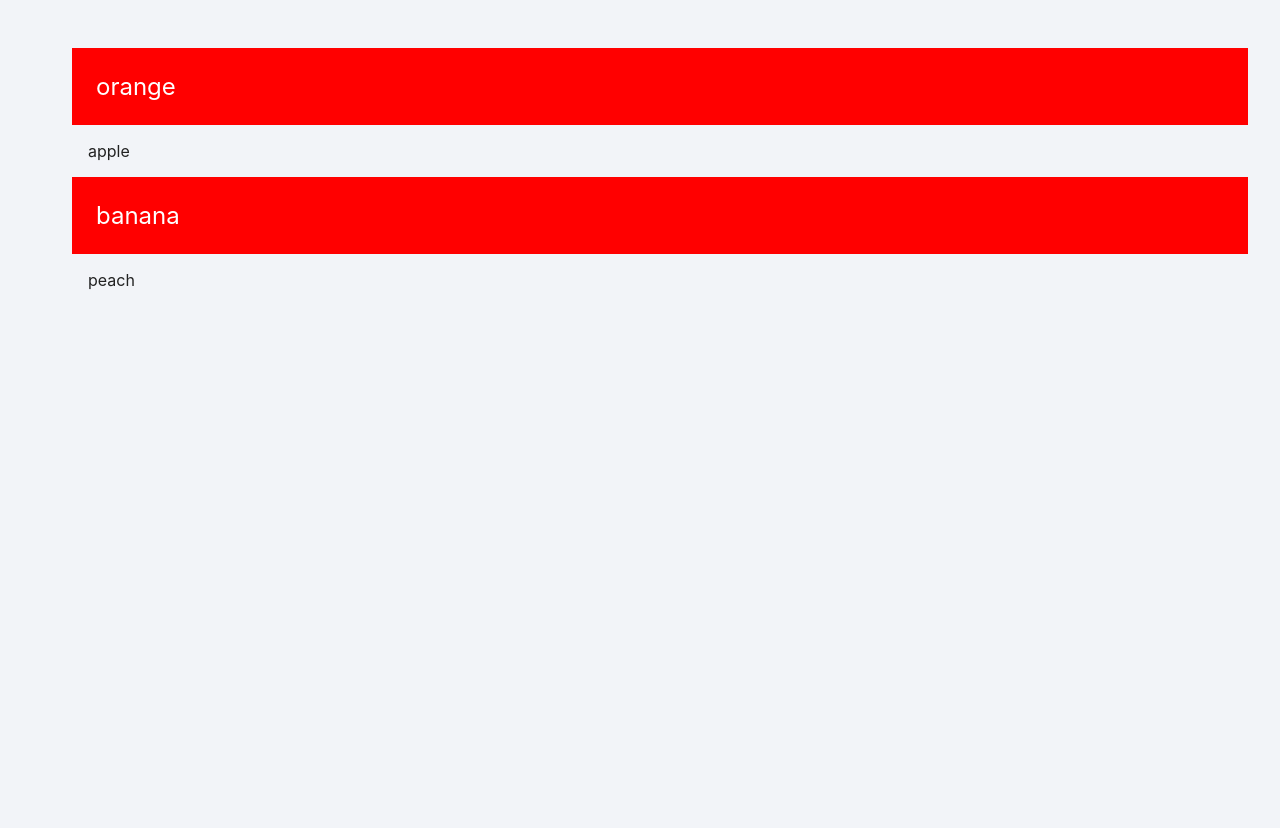
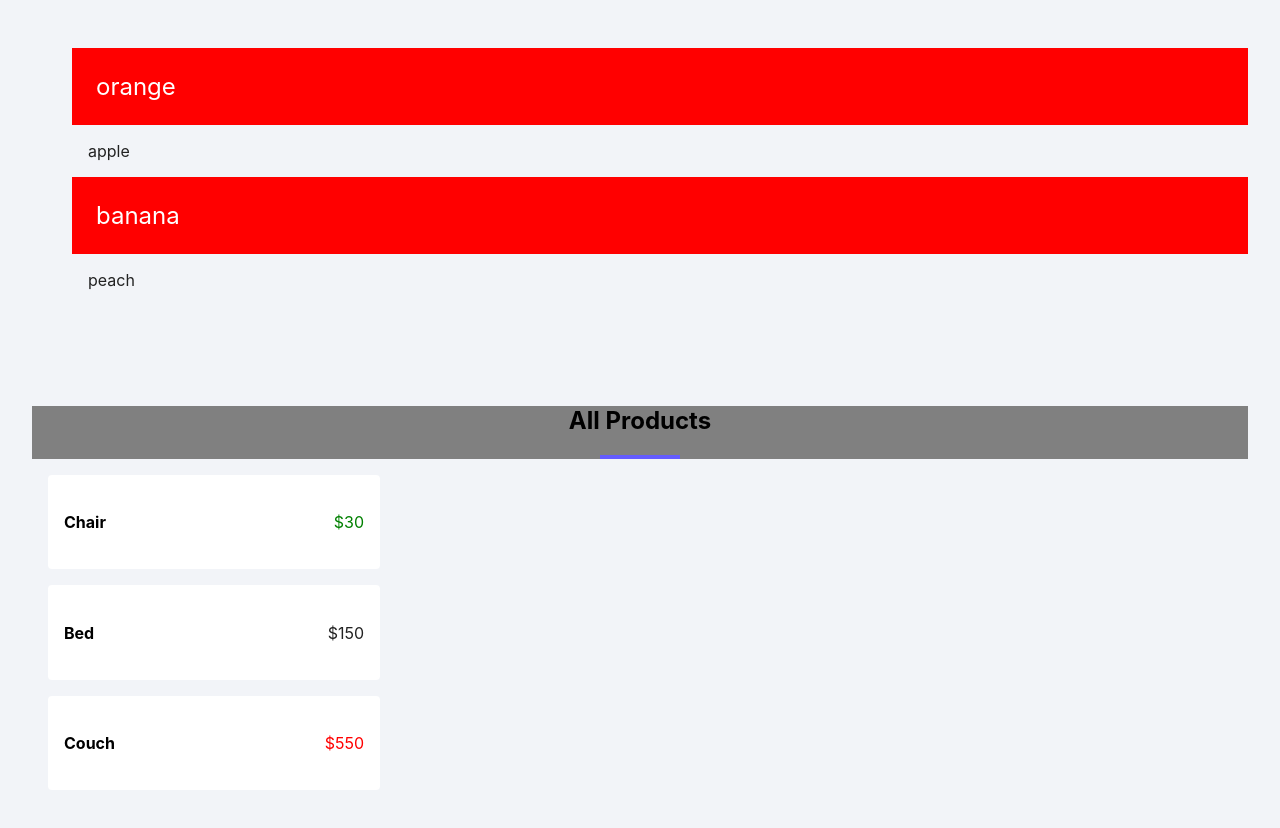
Before and after one commit to chianglynn/react-styled-components, a React (Create React App) app in the folder styled/: page / in a window 1280 px wide. Shown: the top 828 px of the page. Before the commit the page ends 800 px from the top, so only its background shows below. Built offline with nearby package versions, Linux system fonts and the light colour scheme.

Commit message:
Style products component

```diff
--- a/styled/src/App.js
+++ b/styled/src/App.js
@@ -107,12 +107,15 @@
 
 import styled from 'styled-components';
 import List from './components/List';
+import Products from './components/Products';
 
 function App() {
     return (
         <>
             <div style={{ padding: '2rem' }}>
                 <List />
+            </div ><div style={{ padding: '2rem' }}>
+                <Products />
             </div >
         </>
     );
--- a/styled/src/components/ComplexTitle.js
+++ b/styled/src/components/ComplexTitle.js
@@ -16,7 +16,7 @@
         <div className={`${className} bg-grey`}>
             <h1>{title}</h1>
             <div className="underline"></div>
-            <div className="border"></div>
+            {/* <div className="border"></div> */}
         </div>
     );
 };
--- /dev/null
+++ b/styled/src/components/Product.js
@@ -0,0 +1,36 @@
+import React from 'react';
+import styled, { css } from 'styled-components';
+
+const Product = ({ name, price }) => {
+    return (
+        <Wrapper price={price}>
+            <h4>{name}</h4>
+            <p>${price}</p>
+        </Wrapper>
+    );
+};
+
+const Wrapper = styled.article`
+    display: flex;
+    justify-content: space-between;
+    align-items: center;
+    padding: 1rem;
+    margin: 1rem;
+    width: 300px;
+    border-radius: .25rem;
+    background-color: var(--color-white);
+
+    h4{
+        text-transform: capitalize;
+    }
+
+    p{
+        color: ${({ price }) => {
+        if (price < 100) return 'green';
+        if (price > 500) return 'red';
+        return '#222';
+    }};
+    }
+`;
+
+export default Product;
--- /dev/null
+++ b/styled/src/components/Products.js
@@ -0,0 +1,21 @@
+import React from 'react';
+import styled from 'styled-components';
+import ComplexTitle from './ComplexTitle';
+import Product from './Product';
+
+const products = [
+    { id: 1, name: 'chair', price: 30 },
+    { id: 2, name: 'bed', price: 150 },
+    { id: 3, name: 'couch', price: 550 },
+];
+
+const Products = () => {
+    return (
+        <section>
+            <ComplexTitle title="all products" />
+            {products.map(product => <Product key={product.id} {...product} />)}
+        </section>
+    );
+};
+
+export default Products;
```
